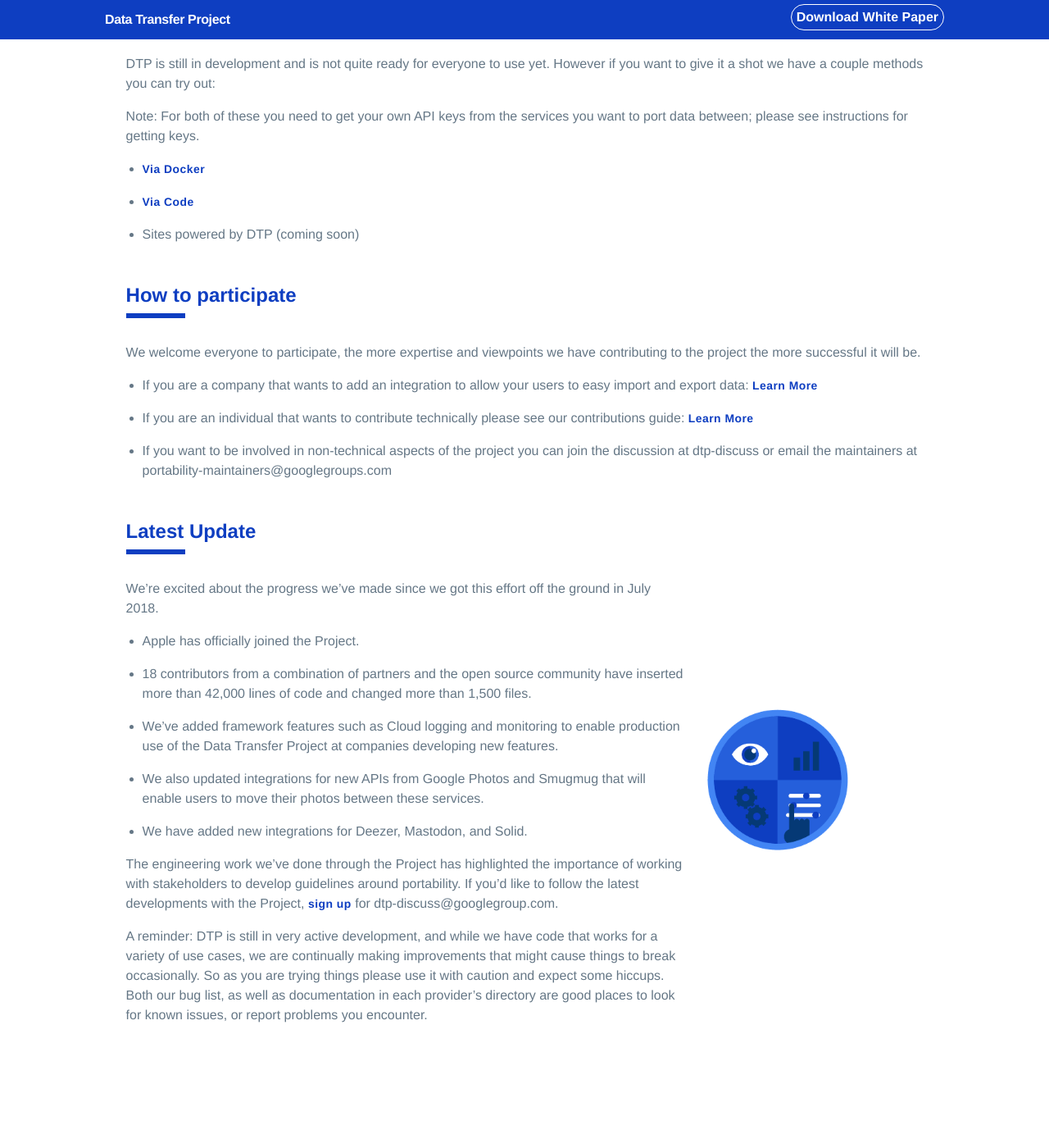
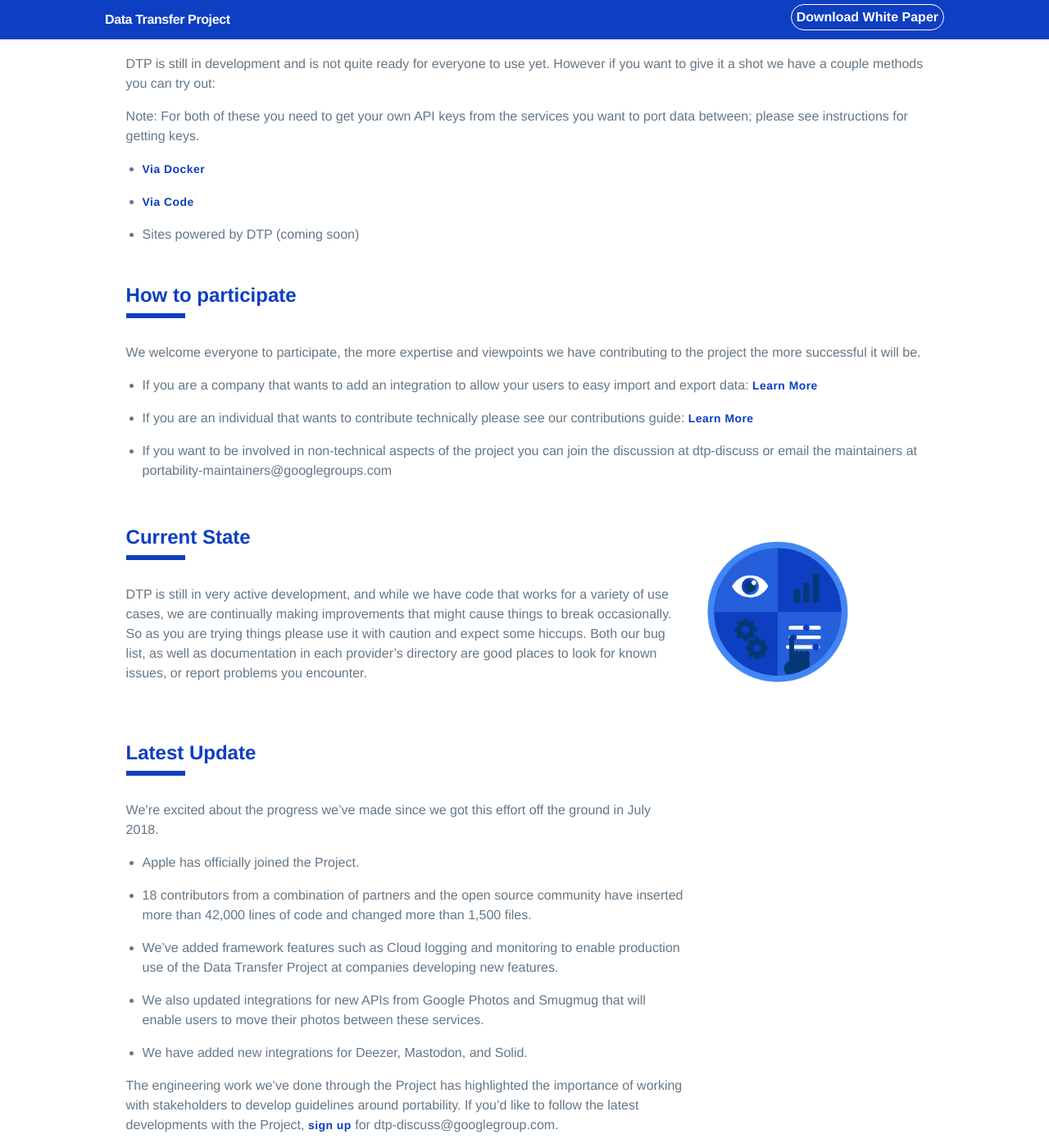
Before and after one commit to justflatley/dtp-staging, a Jekyll site: the page built from index.md, in a window 1280 px wide and 1400 px high, scrolled down 2191 px. Shown: the whole window at 82% size. Built offline with Jekyll 4.4.1, drawn with Linux system fonts in a browser that asks for light colours; our own code applies the rules of GitHub Pages for plain Markdown files; before the commit the page ends 3457 px from its top, so only the background shows below that; some of the changed text lies outside the part shown.

Commit message:
create separate section for latest update

```diff
--- a/index.md
+++ b/index.md
@@ -113,6 +113,18 @@ We welcome everyone to participate, the more expertise and viewpoints we have co
 
 <div class="section" markdown="1">
 <div class="section-text" markdown="1">
+## Current State
+<div class="mustache">
+</div>
+DTP is still in very active development, and while we have code that works for a variety of use cases, we are continually making improvements that might cause things to break occasionally. So as you are trying things please use it with caution and expect some hiccups. Both our bug list, as well as documentation in each provider’s directory are good places to look for known issues, or report problems you encounter.
+
+</div>
+
+<div class="section-image-container"><img class="section-image" src="./images/AI_Blue_User data.png"></div>
+</div>
+
+<div class="section" markdown="1">
+<div class="section-text" markdown="1">
 ## Latest Update
 <div class="mustache">
 </div>
@@ -124,10 +136,5 @@ We're excited about the progress we've made since we got this effort off the gro
   * We have added new integrations for Deezer, Mastodon, and Solid.
 
 The engineering work we’ve done through the Project has highlighted the importance of working with stakeholders to develop guidelines around portability. If you'd like to follow the latest developments with the Project, [sign up](https://groups.google.com/forum/#!forum/dtp-discuss) for dtp-discuss@googlegroup.com.
-
-A reminder: DTP is still in very active development, and while we have code that works for a variety of use cases, we are continually making improvements that might cause things to break occasionally. So as you are trying things please use it with caution and expect some hiccups. Both our bug list, as well as documentation in each provider’s directory are good places to look for known issues, or report problems you encounter.
-
 </div>
-
-<div class="section-image-container"><img class="section-image" src="./images/AI_Blue_User data.png"></div>
 </div>
```
Also changed, not shown: other parts of index.md (+1 -1 lines).
